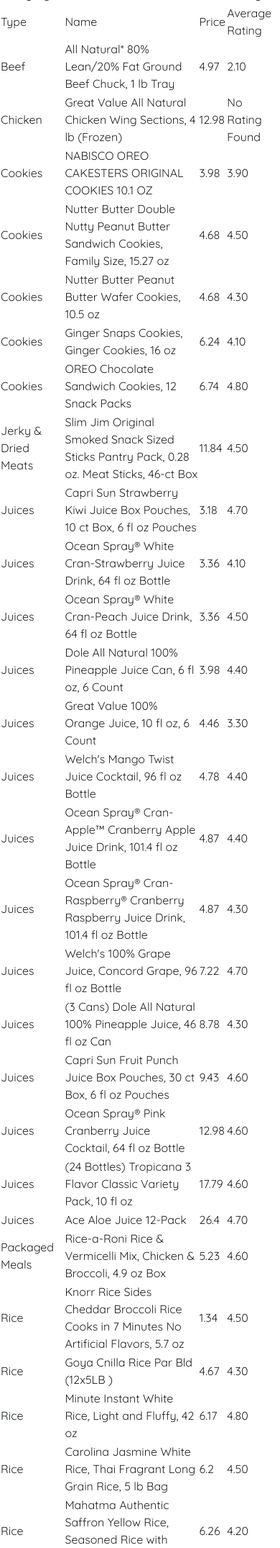
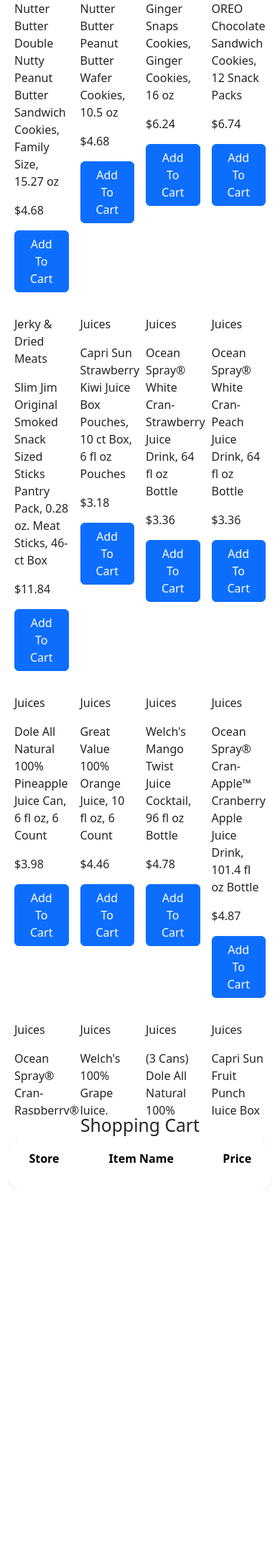
Before and after one commit to suhanishukla/grocery, a Django app: page /grocerylist/ in a window 390 px wide; the page is wider, and only the part inside the window is pictured. Shown: the part 671-2821 px from the top of that part at 72% size. After the commit the page ends 2324 px from the top of that part, so only its background shows below. Run offline with Django 5.2, Linux system fonts and the light colour scheme; data comes from the database, SQL or seed files in the repository; lists and menus that the app fills with data are empty; some libraries are stand-ins or nearby versions.

Commit message:
Front End From Hackathon

```diff
--- a/grocerylist/templates/index.html
+++ b/grocerylist/templates/index.html
@@ -1,133 +1,9 @@
 <!DOCTYPE html>
-
+<!--
 <html>
-<head>
-  <title>{% block title %}{% endblock %}</title>
-  {% load bootstrap5 %}
-  {% bootstrap_css %}
-  {% bootstrap_javascript %}
-    <meta charset="UTF-8">
-    <meta name="viewport" content="width=device-width, initial-scale=1.0">
-    <link rel="stylesheet" href="https://fonts.googleapis.com/css2?family=Quicksand:wght@300;400;500;600;700&display=swap">
-    <link rel="stylesheet" href="grocerylist/templates/styles.css">
-    <style>
-    body {
-      font-family: 'Quicksand', Arial, sans-serif;
-      margin: 0;
-      padding: 0;
-  }
-
-  nav {
-      background-color: #3BB77E;
-      color: #fff;
-      padding: 10px;
-      display: flex;
-      justify-content: space-between;
-      align-items: center;
-  }
-
-  .branding {
-      display: flex;
-      flex-direction: column;
-  }
-
-  .logo {
-      color: #fff;
-      margin: 0;
-  }
-
-  .slogan {
-      color: #fff;
-      margin: 5px 0;
-      font-size: 14px;
-  }
-
-  .search-bar {
-      display: flex;
-      align-items: center;
-  }
-
-  .search-bar input {
-      padding: 8px;
-      margin-right: 0px;
-      border: none;
-  }
-
-  .search-button {
-      padding: 8px;
-      border: none;
-      background-color: #D9D9D9;
-      display: flex;
-      align-items: center;
-  }
-
-  .search-button img {
-      margin: 0 auto;
-  }
-
-  .nav-links {
-      display: flex;
-  }
-
-  nav a {
-      color: #fff;
-      text-decoration: none;
-      padding: 10px 20px;
-      margin: 0 5px;
-      transition: background-color 0.3s;
-  }
-
-  nav a:hover {
-      background-color: #d2efe1;
-  }
-  </style>
-</head>
 <body>
 
-<!--<div class="container">
-  <ul class="nav bg-info">
-    <li class="nav-item">
-      <a class="nav-link link-light" href="/grocerylist">Shopping</a>
-    </li>
-    <li class="nav-item">
-      <a class="nav-link link-light" href="/recipes">Recipes</a>
-    </li>
-  </ul>
-  <form class="d-flex" role="search">
-    <input class="form-control me-2" name="q" type="search" placeholder="Search" aria-label="Search">
-    <button class="btn btn-outline-success" type="submit">Search</button>
-  </form>
-
-  {% block content %}
-  {% endblock %}
-
-</div>-->
-
-<nav>
-  <div class="branding">
-      <h1 class="logo">Easy EBT</h1>
-      <p class="slogan">EBT grocery and recipe finder</p>
-  </div>
-  <form class="search-bar" role="search"> <!-- Use a form element -->
-      <input type="text" name="q" type="search" placeholder="Search" style="width: 300px;">
-      <!--<button type="submit" class="search-button">
-          <img src="search.png" alt="Search" width="16" height="16">
-      </button>-->
-  </form>
-  <div class="nav-links">
-      <a href="/grocerylist/">Shopping</a>
-      <a href="/recipes">Recipes</a>
-  </div>
-</nav>
 <h1>Grocery List</h1>
-<div class="card" style="width: 18rem;">
-  <img src="..." class="card-img-top" alt="...">
-  <div class="card-body">
-    <h5 class="card-title">Card title</h5>
-    <p class="card-text">Some quick example text to build on the card title and make up the bulk of the card's content.</p>
-    <a href="#" class="btn btn-primary">Go somewhere</a>
-  </div>
-</div>
 <table>
   <thead>
     <tr>
@@ -150,3 +26,195 @@
 </table>
 </body>
 </html>
+-->
+
+<html>
+<head>
+  <title>{% block title %}{% endblock %}</title>
+  {% load bootstrap5 %}
+  {% bootstrap_css %}
+  {% bootstrap_javascript %}
+  <style>
+    .round-table {
+      background: linear-gradient(180deg, rgb(140, 247, 194), #1aa943); /* Blue gradient background */
+      border-radius: 15px; /* Adjust the border-radius as needed */
+      overflow: hidden;
+    }
+
+    .round-table th,
+    .round-table td {
+      border: 1px solid #fff; /* White dividing rows and columns */
+      padding: 10px; /* Adjust padding as needed */
+      text-align: center;
+    }
+    .table-container {
+      max-height: 80vh; /* Set a maximum height for the table container */
+      overflow-y: auto; /* Enable vertical scrollbar */
+    }
+
+    .custom-padding {
+      padding-top: 20px; /* Adjust the padding as needed */
+    }
+
+    .bottom-row {
+      position: absolute;
+      bottom: 0;
+      left: 0;
+      right: 0;
+      background-color: lightgray; /* Optional styling */
+    }
+  </style>
+  <script>
+
+    function calculateCost(){
+      var table = document.getElementById('attributeTable');
+      var rows = table.getElementsByTagName('tr');
+      var sum = 0;
+
+      for (var i = 1; i < rows.length; i++) { // Start from index 1 to skip header row
+        var cells = rows[i].getElementsByTagName('td');
+
+        for (var j = 2; j < cells.length; j++) { // Start from index 1 to skip first column
+          var cellValue = parseFloat(cells[j].textContent.substring(1)) || 0; // Convert to integer, default to 0 if not a valid number
+          sum += cellValue;
+        }
+      }
+
+      var attributeRow = document.createElement('tr');
+      var totalPrice = document.createElement('td');
+      var realPrice = document.createElement('td');
+
+      totalPrice.innerHTML = "Total Price"
+      realPrice.innerHTML = "$"+sum.toFixed(2)
+
+      attributeRow.appendChild(totalPrice);
+      attributeRow.appendChild(realPrice);
+
+      document.querySelector('#attributeTable tbody').appendChild(attributeRow);
+      //alert(sum)
+    }
+
+    function displayType(){
+      information = showAlert()
+
+      name = information[0]
+      price = information[1]
+
+      var attributeRow = document.createElement('tr');
+      var storeAttritubeElement = document.createElement('td');
+      var itemAttritubeElement = document.createElement('td');
+      var priceAttritubeElement = document.createElement('td');
+
+      storeAttritubeElement.innerHTML = "Walmart"
+      itemAttritubeElement.innerHTML = name
+      priceAttritubeElement.innerHTML = "$"+price
+
+      attributeRow.appendChild(storeAttritubeElement);
+      attributeRow.appendChild(itemAttritubeElement);
+      attributeRow.appendChild(priceAttritubeElement);
+
+      document.querySelector('#attributeTable tbody').appendChild(attributeRow);
+      calculateCost()
+      //alert(type)
+    }
+
+    function showAlert() {
+      var type = document.getElementById("type").innerHTML;
+      var name = document.getElementById("name").innerHTML;
+      var price = document.getElementById("price").innerHTML;
+      price = price.substring(1);
+      //alert(price)
+      var table = document.getElementById('attributeTable')
+      var lastRowIndex = table.rows.length - 1;
+      table.deleteRow(lastRowIndex)
+      return [name,price]
+      //alert('Button Clicked!');
+    }
+
+  </script>
+</head>
+
+<body>
+
+<div class="container">
+  <ul class="nav bg-info">
+    <li class="nav-item">
+      <a class="nav-link link-light" href="/grocerylist">Shopping</a>
+    </li>
+    <li class="nav-item">
+      <a class="nav-link link-light" href="/members">Recipes</a>
+    </li>
+  </ul>
+  <form class="d-flex" role="search">
+    <input class="form-control me-2" name="q" type="search" placeholder="Search" aria-label="Search">
+    <button class="btn btn-outline-success" type="submit">Search</button>
+  </form>
+
+  {% block content %}
+  {% endblock %}
+
+</div>
+<h1 class="custom-padding text-center">Grocery List</h1>
+
+<div class="container-fluid">
+  <div class="row">
+
+    <!-- Left half of the page (col-md-6) -->
+    <div class="col-md-6">
+      <div class="table-container">
+        <!-- Content for the left half goes here -->
+        <h2 class="text-center">All Items</h2>
+        <div class="d-flex flex-wrap">
+          {% for item in mygrocerylist %}
+          <div class="p-2 w-25 bd-highlight">
+            <div class="card-body">
+              <!-- <h5 class="card-title">Card title</h5> -->
+              <p class="card-text">
+                <p id="type">{{ item.type }}</p>
+                <p id="name">{{ item.name }}</p>
+                <p id="price">${{ item.price }}</p> <!-- yo add the dolla sign in later-->
+              </p>
+              </script>
+              <button id="copyButton" onclick="displayType()" class="btn btn-primary">Add To Cart</button>
+
+            </div>
+          </div>
+          {% endfor %}
+        </div>
+      </div>
+    </div>
+
+    <!-- Right half of the page (col-md-6) -->
+    <div class="col-md-6">
+
+
+      <!-- <button onclick=myFunction()>Click me</button> -->
+      <!-- Content for the right half goes here -->
+      <h2 class="text-center">Shopping Cart</h2>
+
+        <table id="attributeTable" class="table round-table">
+          <thead>
+            <tr>
+              <th scope="col">Store</th>
+              <th scope="col">Item Name</th>
+              <th scope="col">Price</th>
+            </tr>
+          </thead>
+          <tbody>
+            <tr>
+              <th colspan= "row"></th>
+              <td colspan="1"></td>
+              <td colspan="1"></td>
+            </tr>
+          </tbody>
+        </table>
+    </div>
+
+  </div>
+</div>
+<!-- </div> -->
+<script src="https://code.jquery.com/jquery-3.5.1.slim.min.js"></script>
+<script src="https://cdn.jsdelivr.net/npm/@popperjs/core@2.5.2/dist/umd/popper.min.js"></script>
+<script src="https://stackpath.bootstrapcdn.com/bootstrap/4.5.2/js/bootstrap.min.js"></script>
+</body>
+</html>
--- /dev/null
+++ b/myworld/pyvenv.cfg
@@ -0,0 +1,3 @@
+home = /Library/Frameworks/Python.framework/Versions/3.8/bin
+include-system-site-packages = false
+version = 3.8.5
```
Also changed, not shown: 13 other files.
